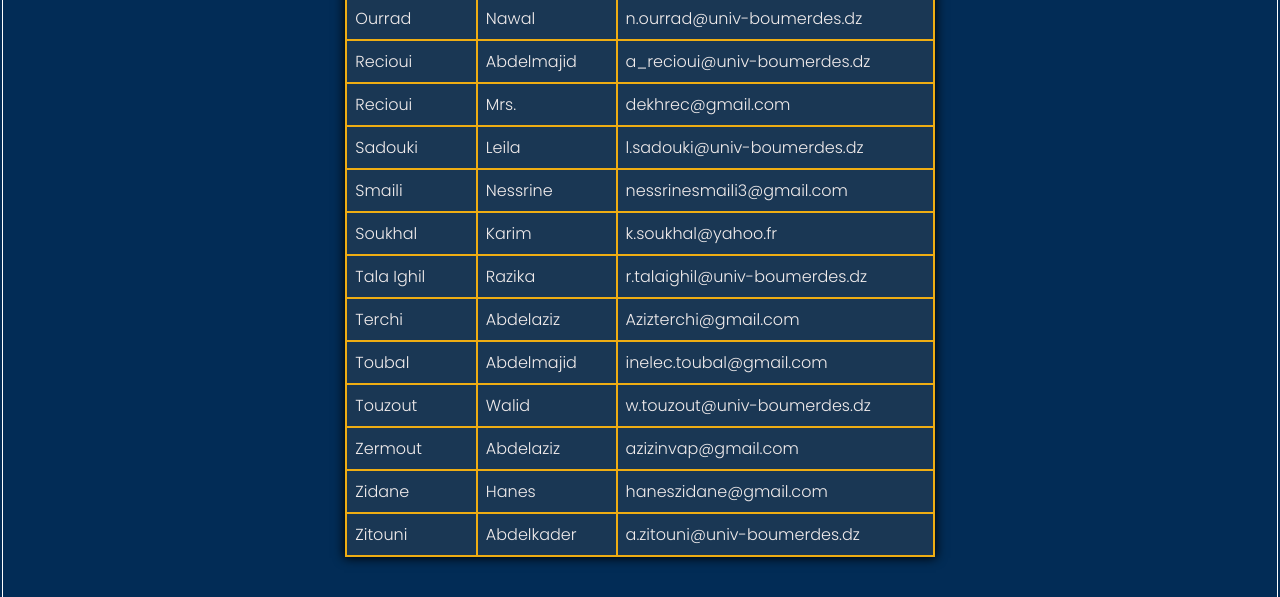
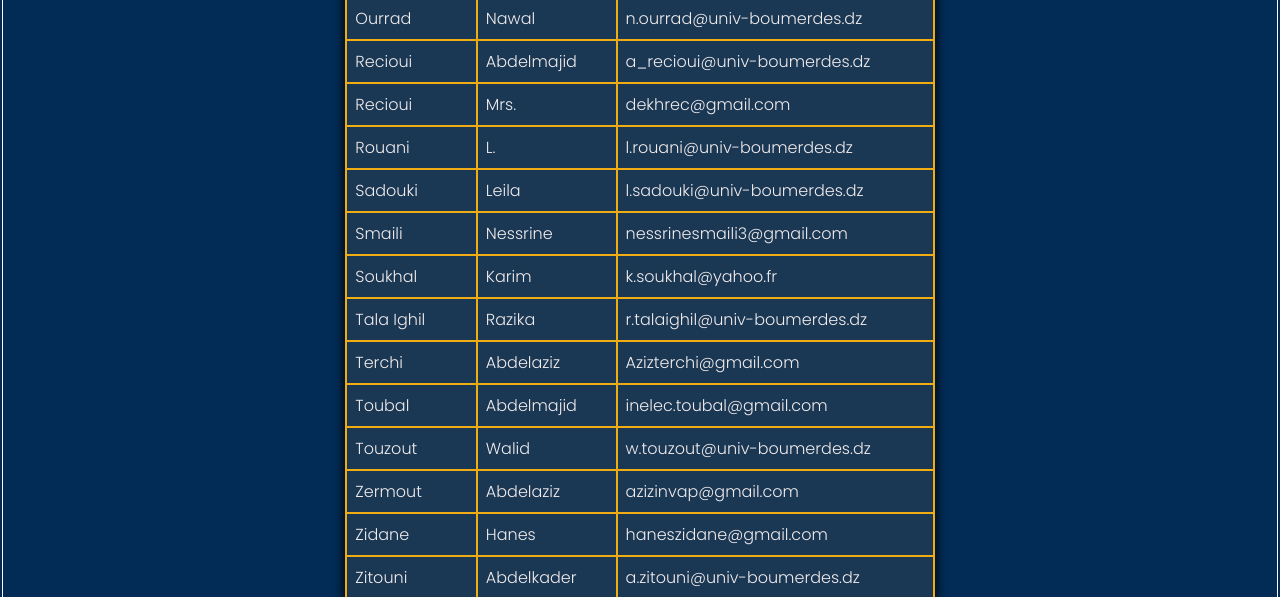
Before and after one commit to rayanebed/IGEE, a plain HTML site: page contact/contact.html in a window 1280 px wide. Shown: the part 3705-4302 px from the top of the page. Drawn offline with Linux system fonts and the light colour scheme.

Commit message:
modified:   contact/contact.html

```diff
--- a/contact/contact.html
+++ b/contact/contact.html
@@ -475,6 +475,11 @@
                 <td><a href="mailto:dekhrec@gmail.com">dekhrec@gmail.com</a></td>
             </tr>
             <tr>
+                <td>Rouani </td>
+                <td>L.</td>
+                <td><a href="mailto:l.rouani@univ-boumerdes.dz">l.rouani@univ-boumerdes.dz</a></td>
+            </tr>
+            <tr>
                 <td>Sadouki</td>
                 <td>Leila</td>
                 <td><a href="mailto: l.sadouki@univ-boumerdes.dz"> l.sadouki@univ-boumerdes.dz </a></td>
```
